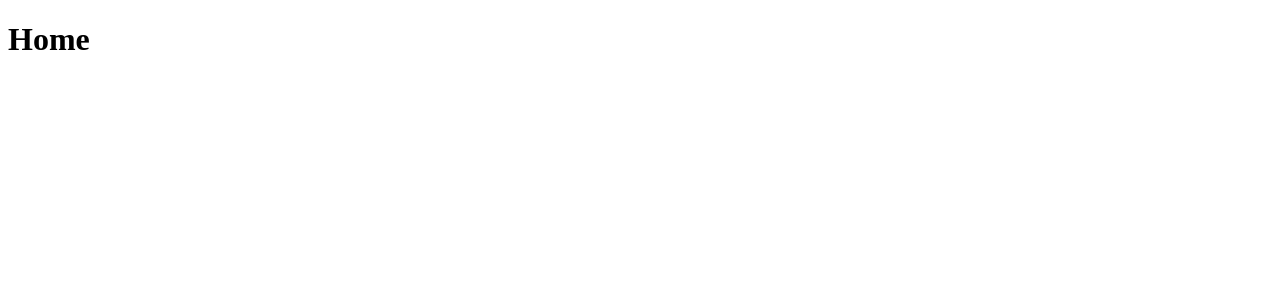
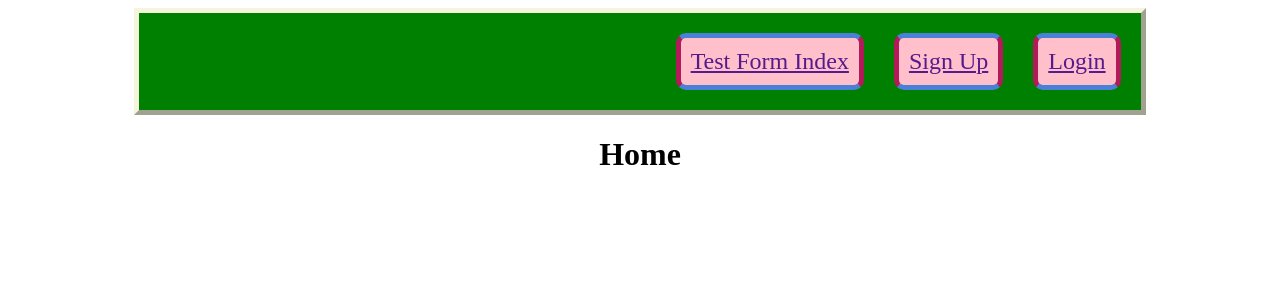
Before and after one commit to rileygramlich/knowme_app, a Django app: page / in a window 1280 px wide. Before the commit the part shown is almost empty. Shown: the top 300 px of the page. Run offline with Django 4.2, Linux system fonts and the light colour scheme.

Commit message:
still working on nav

```diff
--- a/main_app/static/css/style.css
+++ b/main_app/static/css/style.css
@@ -2,9 +2,28 @@
     display: flex;
     color: blue;
     font-size: x-large;
+    justify-content: flex-end;
+    gap: 30px;
+    padding: 20px;
+    background-color: green;
+    border:  thick outset beige;
+    margin-left: 10%;
+    margin-right: 10%;
+}
+
+.navbar > a {
+    background-color: pink;
+    padding: 10px;
+    border-radius: 10px;
+    border-block: 5px solid rgb(74, 128, 215);
+    border-inline: 5px solid rgb(178, 26, 89);
+}
+
+.textcolor {
+    color: brown;
+}
+
+.container {
+    display: flex;
     justify-content: center;
 }
-
-.textcolor{
-    color: brown;
-}
--- a/main_app/templates/base.html
+++ b/main_app/templates/base.html
@@ -6,9 +6,17 @@
     <meta charset="UTF-8">
     <meta http-equiv="X-UA-Compatible" content="IE=edge">
     <meta name="viewport" content="width=device-width, initial-scale=1.0">
+    <link rel="stylesheet" type="text/css" href="{% static 'css/style.css' %}">
     <title>Know Me</title>
 </head>
 <body>
+    <div>
+        <nav class="navbar">
+            <a href="">Test Form Index</a>
+            <a href="">Sign Up</a>
+            <a href="">Login</a>
+        </nav>
+    </div>
     <main class="container">
         {% block content %}
         {% endblock %}
--- a/main_app/urls.py
+++ b/main_app/urls.py
@@ -11,6 +11,5 @@ urlpatterns = [
     path('quiz', views.quiz_form_index, name='quiz_form_index'),
     path('quizzes/<int:quiz_id>', views.quizzes_detail, name='detail'),
     #Question
-    path('', views.home, name='home'),
 
 ]
```
Also changed, not shown: knowme_app/settings.py (+5 -5 lines), 1 other file.
